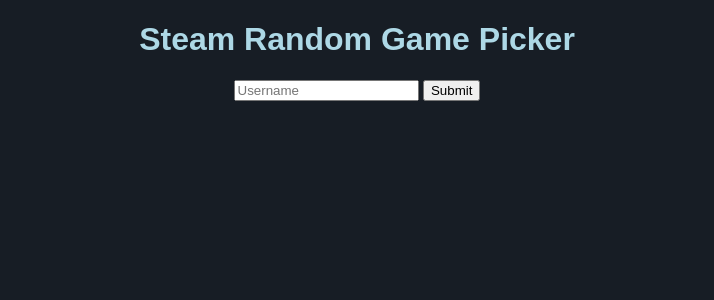
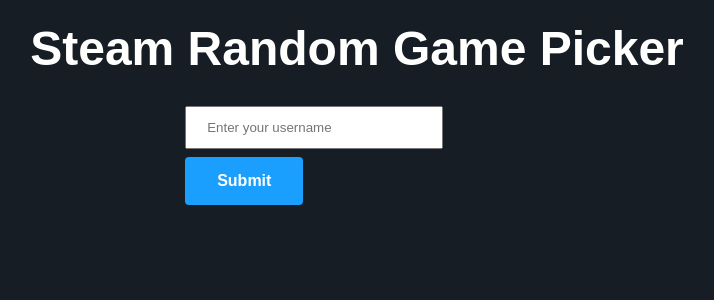
Before and after one commit to mauromotion/Steam-Game-Picker, a Flask app: page / in a window 1280 px wide. Shown: the top 300 px of the page, without its empty margins (283-997 px from the left). Run offline with Flask 3, Linux system fonts and the light colour scheme.

Commit message:
started working on the frontend styling

```diff
--- a/app.py
+++ b/app.py
@@ -36,6 +36,10 @@
 #         print("Table user dropped... ")
 #         db.commit()
 #         db.close()
+
+# @app.teardown_appcontext
+# def resetdb(exception):
+#     init_db()
 
 
 # Select a random game from a list based on a query
--- a/static/styles.css
+++ b/static/styles.css
@@ -4,7 +4,7 @@
 
 body {
   background-color: #171D25;
-  color: #C5C3C0;
+  color: #FFFFFE;
   font-family: sans-serif;
   display: flex;
   flex-direction: column;
@@ -15,9 +15,40 @@
   margin: 0;
 }
 a {
-  color: lightblue;
+  color: #1A9FFF;
   text-decoration: none;
 }
+
+a:hover {
+  color: #67C6F3;
+}
+
+input {
+  width: 75%;
+  padding: 12px 20px;
+  margin: 8px 0;
+  box-sizing: border-box;
+}
+
+#title {
+  color: #FFFFFE;
+  font-size: 3rem;
+}
+.button {
+  background-color: #1A9FFF;
+  border: none;
+  color: #FFFFFE;
+  padding: 15px 32px;
+  text-align: center;
+  text-decoration: none;
+  display: inline-block;
+  font-size: 16px;
+  font-weight: 600;
+  border-radius: 4px;
+  cursor: pointer;
+}
+
+.button:hover {background-color: #67C6F3}
 
 #userinfo {
   display: flex;
--- a/templates/filters.html
+++ b/templates/filters.html
@@ -30,7 +30,7 @@
       </div>
     </div>
     <div>
-      <button type="submit">Get a random game</button>
+      <button class="button" type="submit">Get a random game</button>
     </div>
   </fieldset>
 </form>
--- a/templates/home.html
+++ b/templates/home.html
@@ -7,8 +7,8 @@
 {% block main %}
 <form action="/" method="post">
   <div>
-    <input id="username" name="username" placeholder="Username" type="username" />
-    <button type="submit">Submit</button>
+    <input id="username" name="username" placeholder="Enter your username" type="username" />
+    <button class="button" type="submit">Submit</button>
   </div>
 </form>
 <div id="error">
--- a/templates/layout.html
+++ b/templates/layout.html
@@ -10,7 +10,7 @@
 
 <body>
   <header>
-    <h1><a href="/">Steam Random Game Picker</a></h1>
+    <h1 ><a id="title" href="/">Steam Random Game Picker</a></h1>
   </header>
   <main>
     {% block main %}{% endblock %}
```
Also changed, not shown: todo.md (+9 -10 lines), library.db.
